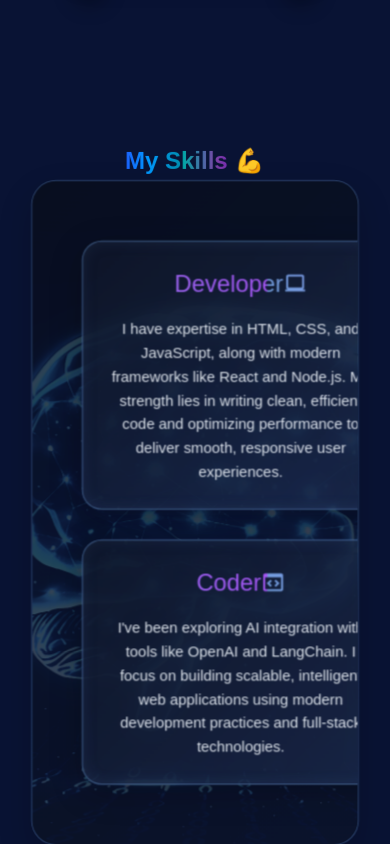
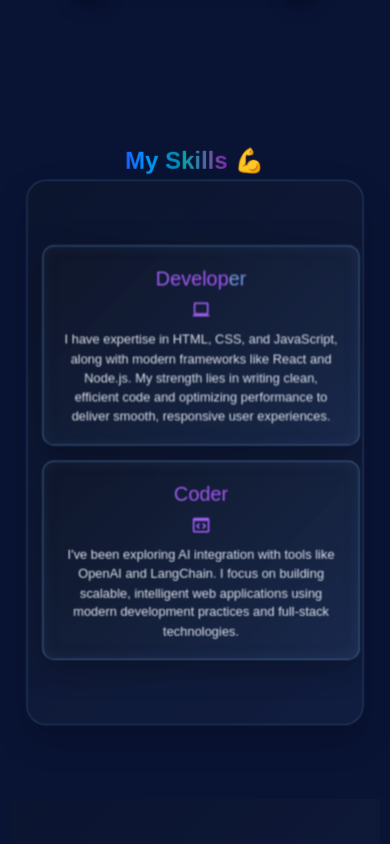
Before and after one commit to MuhammadUsmanGM/Portfolio, a Next.js app: page / in a window 390 px wide. Shown: the part 3822-4666 px from the top of the page. Built offline with nearby package versions, Linux system fonts and the light colour scheme.

Commit message:
optimized skills section for all devices

```diff
--- a/app/globals.css
+++ b/app/globals.css
@@ -1161,29 +1161,33 @@ header ul a:hover::after {
 
 /* Mobile styles */
 @media screen and (max-width: 700px) {
+    .skills-section {
+        padding: 0 15px;
+        margin: 40px 0;
+    }
+
     .skills-box {
         flex-direction: column;
         align-items: center;
         justify-content: center;
         height: auto;
-        padding: 40px 20px;
-        gap: 40px;
-    }
-
-    .skills-image {
-        width: 90%;
-        max-width: 280px;
-        position: relative;
-        order: 1;
-        margin-bottom: 20px;
+        min-height: 600px; /* Ensure minimum height for content */
+        padding: 30px 15px;
+        gap: 25px;
+        border-radius: 20px;
+    }
+
+    .image-wrapper {
+        display: none; /* Hide background image on mobile for better performance and focus on content */
     }
 
     .skill-content {
         display: flex;
         flex-direction: column;
         align-items: center;
-        gap: 30px;
+        gap: 20px; /* Reduced gap for mobile */
         width: 100%;
+        padding: 0 10px; /* Added horizontal padding */
     }
 
     .Designer, .coder {
@@ -1192,31 +1196,34 @@ header ul a:hover::after {
         text-align: center;
         align-items: center;
         margin: 0;
-        padding: 25px;
-        grid-column: auto;
-        grid-row: auto;
-        align-self: center;
-        justify-self: center;
+        padding: 20px; /* Reduced padding */
+        border-radius: 15px; /* Slightly reduced border radius */
+        min-height: auto; /* Allow to resize based on content */
     }
 
     .Designer {
         order: 2;
+        margin: 0; /* Remove margins */
     }
 
     .coder {
         order: 3;
+        margin: 0; /* Remove margins */
     }
 
     .Designer h1, .coder h1 {
-        font-size: 24px;
+        font-size: 22px; /* Smaller font size */
         justify-content: center;
-        margin-bottom: 15px;
+        margin-bottom: 12px;
+        flex-direction: column; /* Stack icon and text vertically */
+        gap: 8px; /* Add space between icon and text */
     }
 
     .Designer p, .coder p {
         text-align: center;
-        font-size: 15px;
-        line-height: 1.6;
+        font-size: 14px; /* Smaller font size */
+        line-height: 1.5;
+        margin: 0;
     }
 }
 
@@ -1227,23 +1234,20 @@ header ul a:hover::after {
         align-items: center;
         justify-content: center;
         height: auto;
-        padding: 40px 30px;
-        gap: 40px;
-    }
-
-    .skills-image {
-        width: 80%;
-        max-width: 400px;
-        position: relative;
-        order: 1;
-        margin-bottom: 20px;
+        min-height: 500px;
+        padding: 35px 25px;
+        gap: 30px;
+    }
+
+    .image-wrapper {
+        display: none; /* Hide background image on smaller screens for better performance */
     }
 
     .skill-content {
         display: flex;
         flex-direction: column;
         align-items: center;
-        gap: 30px;
+        gap: 25px;
         width: 100%;
     }
 
@@ -1253,28 +1257,25 @@ header ul a:hover::after {
         text-align: center;
         align-items: center;
         margin: 0;
-        padding: 25px;
-    }
-
-    .Designer {
-        align-self: flex-start;
-        margin-left: 20px;
-    }
-
-    .coder {
-        align-self: flex-end;
-        margin-right: 20px;
+        padding: 22px;
+    }
+
+    .Designer, .coder {
+        margin: 0; /* Remove side margins */
     }
 
     .Designer h1, .coder h1 {
+        font-size: 24px;
         justify-content: center;
-        font-size: 26px;
-        margin-bottom: 15px;
+        margin-bottom: 13px;
+        flex-direction: column;
+        gap: 10px;
     }
 
     .Designer p, .coder p {
         text-align: center;
-        font-size: 16px;
+        font-size: 15px;
+        line-height: 1.6;
     }
 }
 
@@ -3308,6 +3309,33 @@ header ul a:hover::after {
 
 /* Small mobile optimization */
 @media screen and (max-width: 480px) {
+    .skills-box {
+        min-height: 550px;
+        padding: 25px 10px;
+        gap: 15px;
+    }
+
+    .skill-content {
+        gap: 15px;
+        padding: 0 5px;
+    }
+
+    .Designer, .coder {
+        padding: 18px;
+        border-radius: 12px;
+    }
+
+    .Designer h1, .coder h1 {
+        font-size: 20px;
+        margin-bottom: 10px;
+        gap: 6px;
+    }
+
+    .Designer p, .coder p {
+        font-size: 13px;
+        line-height: 1.5;
+    }
+
     .project-wrapper {
         padding: 0 5px;
     }
```
